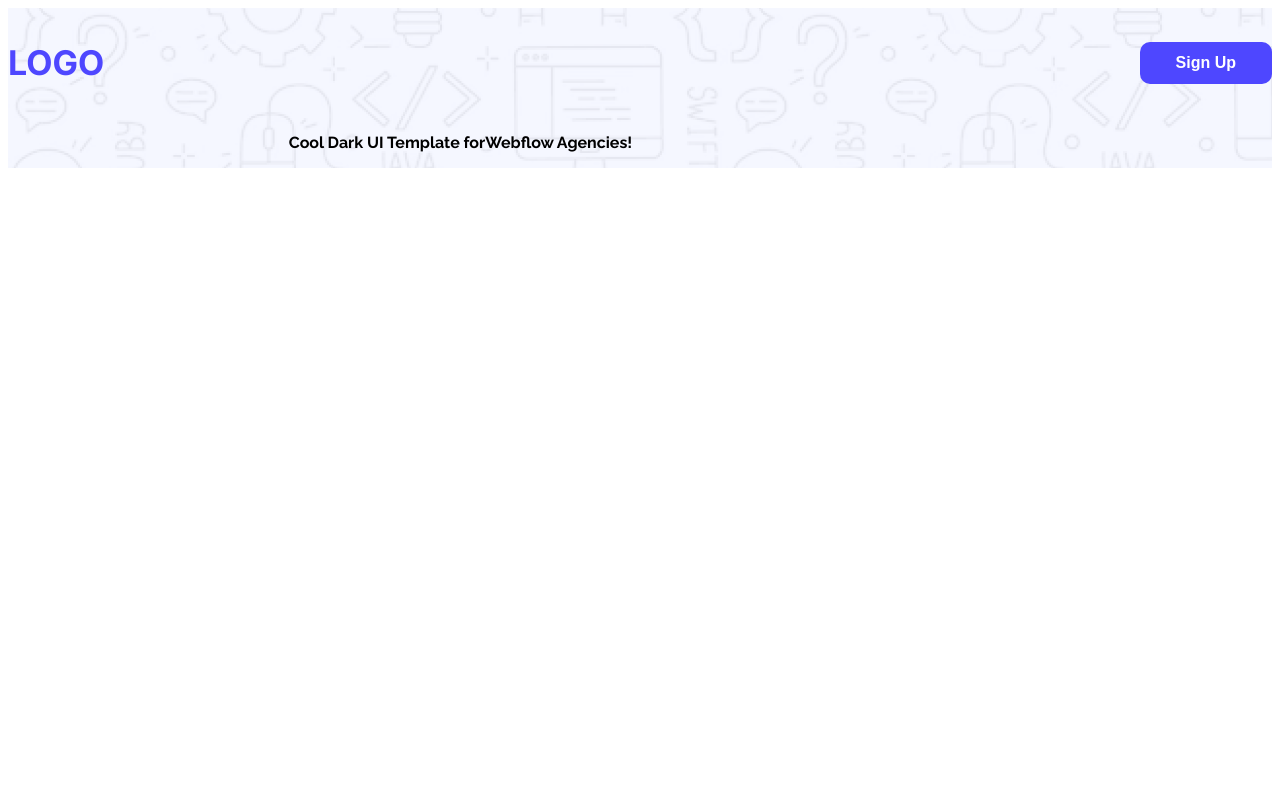
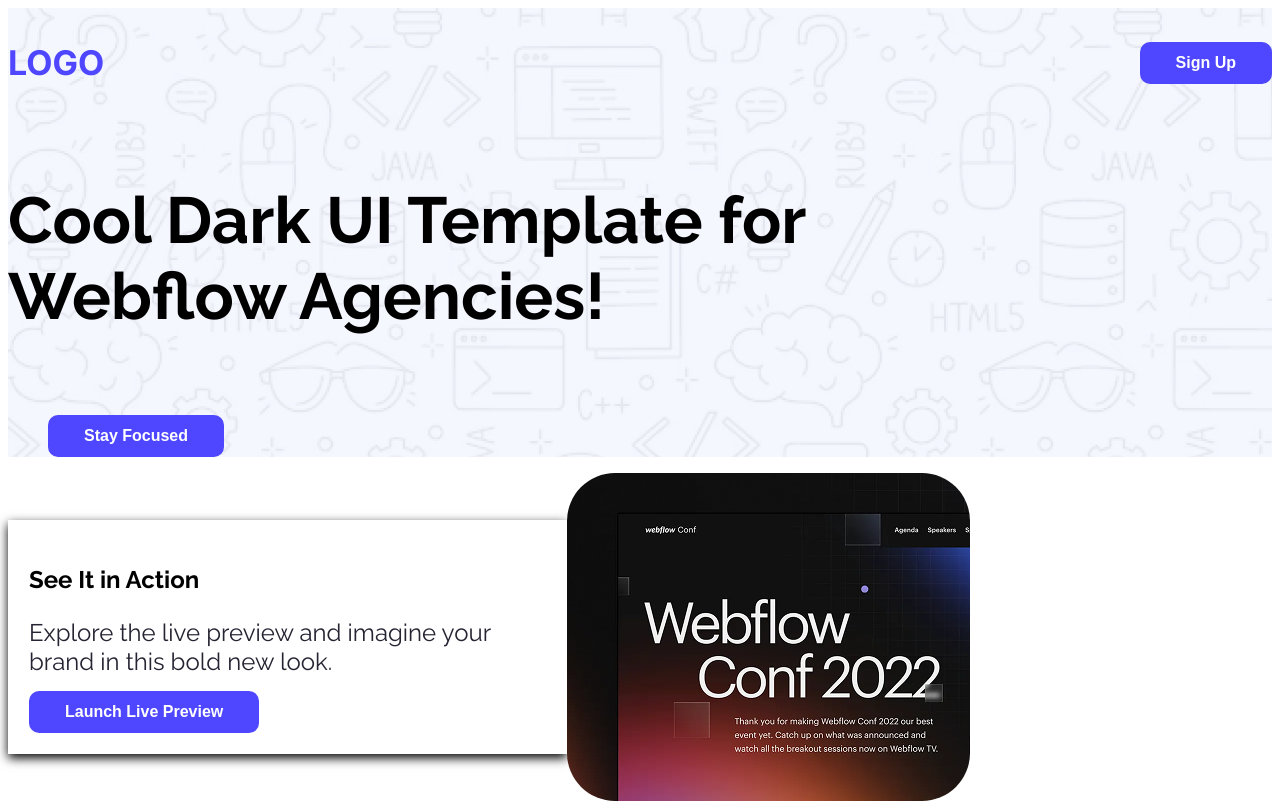
Before and after one commit to afrozz09/pha01, a plain HTML site: page index.html in a window 1280 px wide. Drawn offline with Linux system fonts and the light colour scheme.

Commit message:
completed the second step-just half

```diff
--- a/index.html
+++ b/index.html
@@ -24,13 +24,20 @@
             </ul>
         </nav>
         <div class="banner">
-            <p class="banner-content">Cool Dark UI Template for </p>
-            <p>Webflow Agencies!</p>
-            </div>
+            <p>Cool Dark UI Template for Webflow Agencies!</p>
         </div>
+        <ul class="raleway-normal">
+                <li><a href=""><button class="btn-primary" class="raleway-normal">Stay Focused</button></a></li>
+                </ul>
 
     </header>
      <main>
+        <div class="card">
+            <h3>See It in Action</h3>
+            <p>Explore the live preview and imagine your brand in this bold new look.</p>
+            <button class="btn-primary">Launch Live Preview</button>
+        </div>
+        <img class="image" src="Assets/wc-mini.png" alt="">
 
     </main>
     <footer>
--- a/styles/portfolio.css
+++ b/styles/portfolio.css
@@ -18,12 +18,16 @@
 
 
 .raleway-normal {
-  font-fami    ly: "Raleway", sans-serif;
+  font-family: "Raleway", sans-serif;
   font-optical-sizing: auto;
   font-style: normal;
   font-variation-settings:
     "wdth" 100;
 
+}
+
+.edit{
+    list-style: none;
 }
 
 .banner-content{
@@ -37,15 +41,16 @@
   font-style: normal;
   font-variation-settings:
     "wdth" 100;
-    align-items: center;
-    display: flex;
-    justify-content: center;
-    text-align: center;
-    line-height: auto;
-    width: 905px;
+    margin: 0px auto;
+
 
 }
-
+body header div{
+    display: flex;
+    align-items: center;
+    margin: 0px auto;
+    cursor: pointer;
+}
 /* shared style */
 .text-primary{
     color: #4E47FF;
@@ -64,6 +69,7 @@
     padding: 12px 36px;
     border-radius: 10px;
     border: none;
+    cursor: pointer;n
 
 }
 
@@ -82,3 +88,87 @@ nav{
 nav ul li {
     list-style: none;
 }
+
+.section-title{
+
+}
+
+ ul li{
+    list-style: none;
+    justify-content: center;
+    align-items: center;
+    align-items: center;
+
+}
+div p{
+    font-size: 65px;
+    width: 905px;
+}
+/* main styles */
+header{
+    max width: 1140px;
+    margin: 0 auto;
+
+}
+
+.card{
+    background-color: white;
+    border: 1px solid #FFFFFF;
+    border-radius: 0 px;
+    padding: 20px;
+    box-shadow: 0px 4px 10px;
+    font-family: "Raleway", sans-serif;
+  font-optical-sizing: auto;
+  font-style: normal;
+  font-variation-settings:
+    "wdth" 100;
+
+
+}
+.card h3 {
+    font-size: 24px;
+
+    margin-bottom: 10px;
+}
+
+.card p{
+    color: #252432;
+    margin-bottom: 15px;
+
+}
+.card button{
+    background-color: #4E47FF;
+    color: #FFFFFF;
+    border: none;
+    padding: 12px 36px;
+    border-radius: 10px;
+    cursor: pointer;
+    font-weight: bold;
+}
+main div p{
+    font-size: 24px;
+    color: #252432;
+    width: 517px;
+}
+
+
+header div p{
+    width: 917px;
+    align-items: center;
+}
+
+main{
+
+    max-width: 141px 414px;
+    margin: 0 auto;
+    display: flex;
+    align-items: center;
+}
+
+.image{
+width: 403px 328px;
+border-radius: 48px;
+
+}
+
+.section-title{}
```
